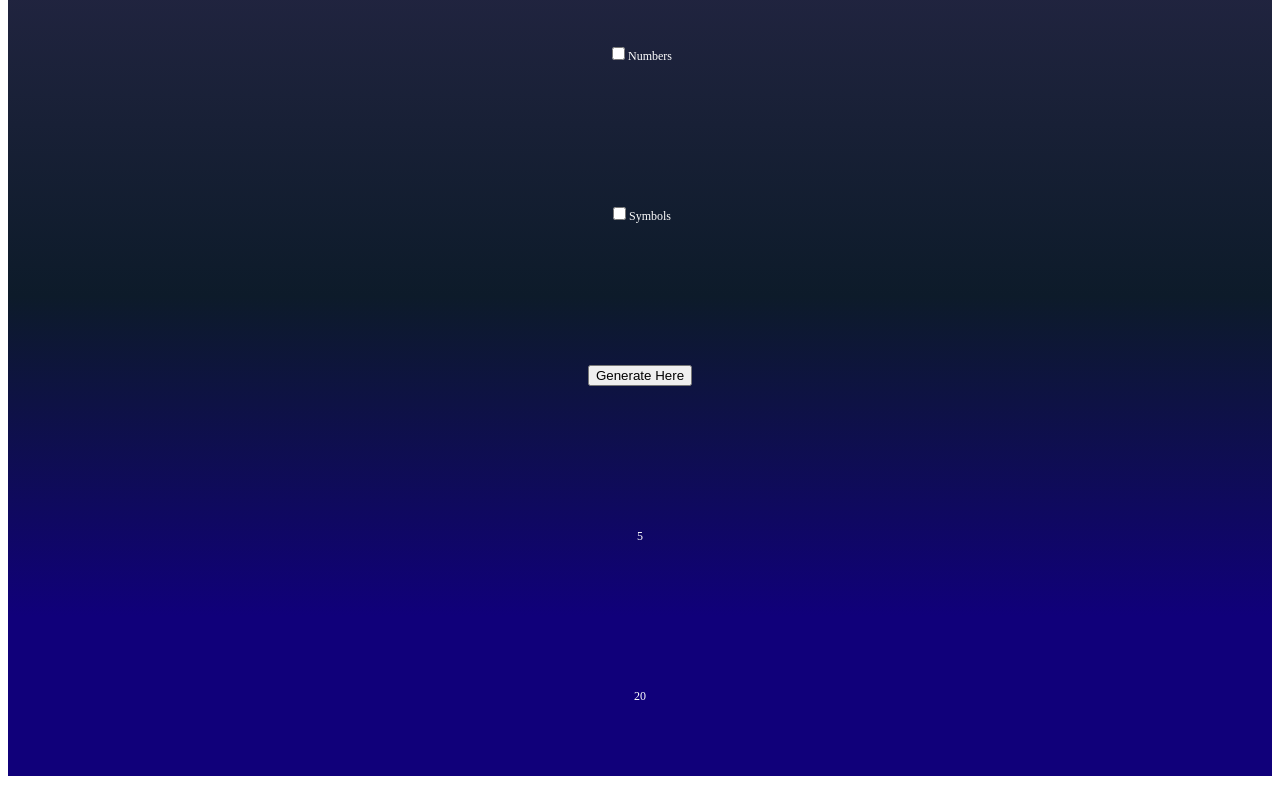
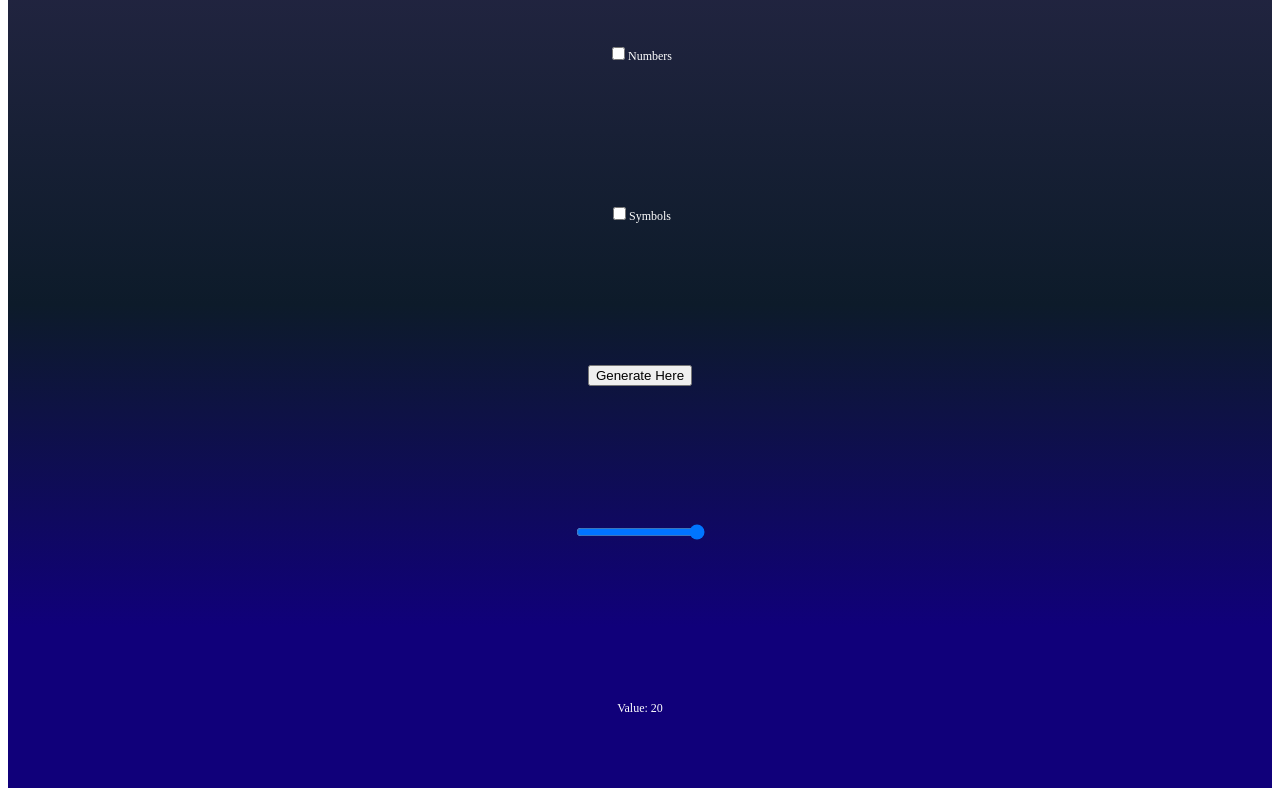
Before and after one commit to hRebb/password-gen, a React (Vite) app: page / in a window 1280 px wide. Shown: the part 832-1632 px from the top of the page. Built offline with nearby package versions, Linux system fonts and the light colour scheme.

Commit message:
length component completed

```diff
--- a/src/Length.tsx
+++ b/src/Length.tsx
@@ -1,31 +1,26 @@
 import React from 'react'
-import InputRange from 'react-input-range'
-import { Range } from 'react-input-range'
+import { useState } from 'react'
 import './App.css'
 
-type LengthState = {
-  value: { min: number, max: number },
-}
 
+const Length: React.FC = () => {
+  const [value, setValue] = useState(20);
 
-class Length extends React.Component<{}, LengthState> {
-  constructor(props: any) {
-    super(props)
-    this.state = {
-      value: { min: 5, max: 20 },
-    };
-  }
-
-  render(): JSX.Element {
-    return (
-      <InputRange
-        minValue={5}
-        maxValue={20}
-        value={this.state.value}
-        onChange={(value: Range ) => this.setState({ value })}
+  return (
+    <>
+      <input
+        type="range"
+        min={5}
+        max={20}
+        step={1}
+        value={value}
+        onChange={(event) => {
+          setValue(parseInt(event.target.value));
+        }}
       />
-    );
-  }
-}
+      <p>Value: {value}</p>
+    </>
+  );
+};
 
 export default Length;
```
